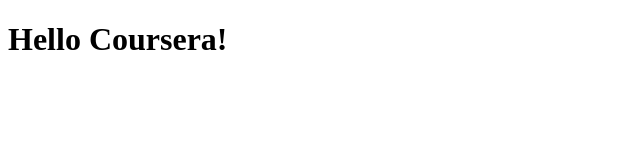
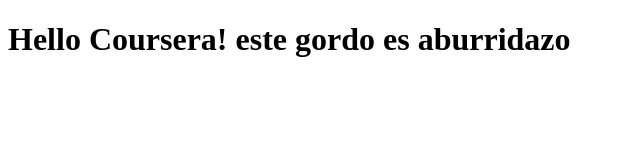
Before and after one commit to Gusrios/Coursera-test, a plain HTML site: page site/index.html in a window 1280 px wide. Shown: the whole page, without its empty margins (0-640 px from the left). Drawn offline with Linux system fonts and the light colour scheme.

Commit message:
small addition to our site

```diff
--- a/site/index.html
+++ b/site/index.html
@@ -4,6 +4,6 @@
 	<title>Hello Coursera!</title>
 </head>
 <body>
-<h1>Hello Coursera!</h1>
+<h1>Hello Coursera! este gordo es aburridazo</h1>
 </body>
 </html>
```
